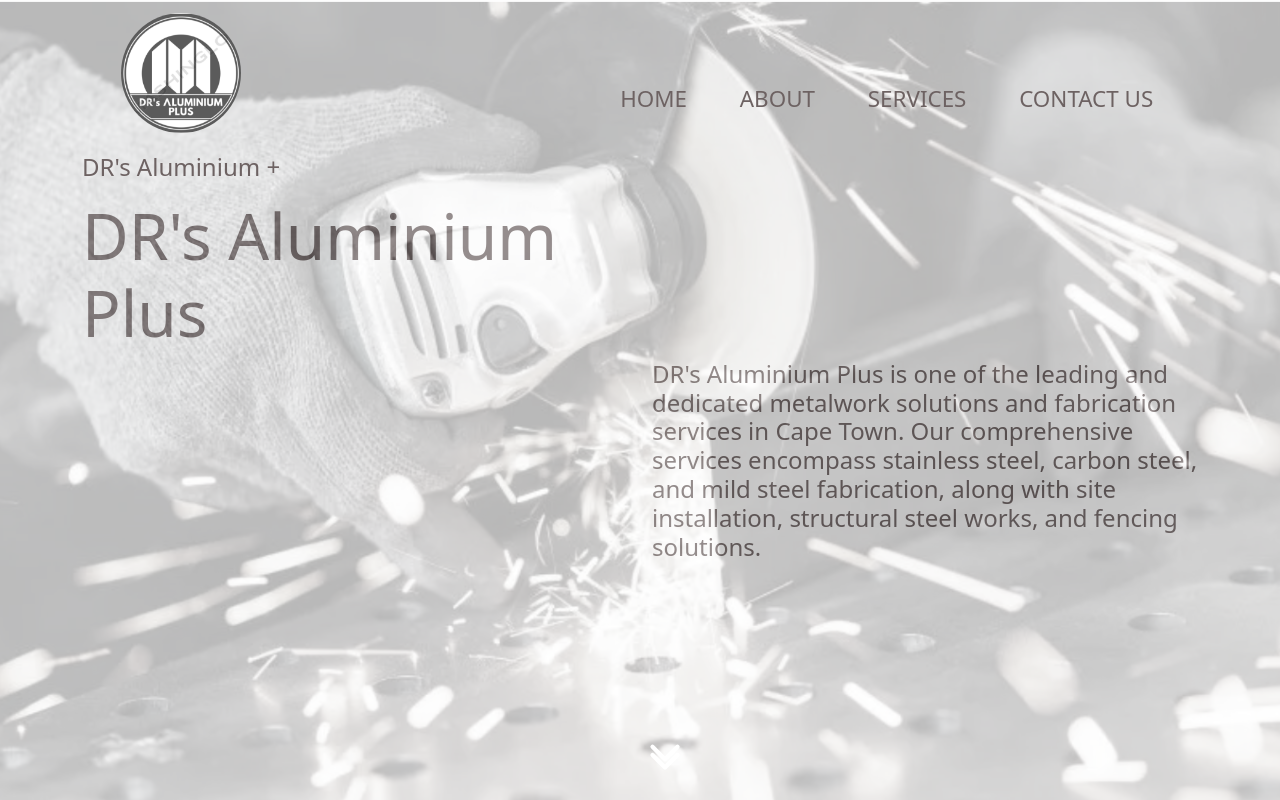
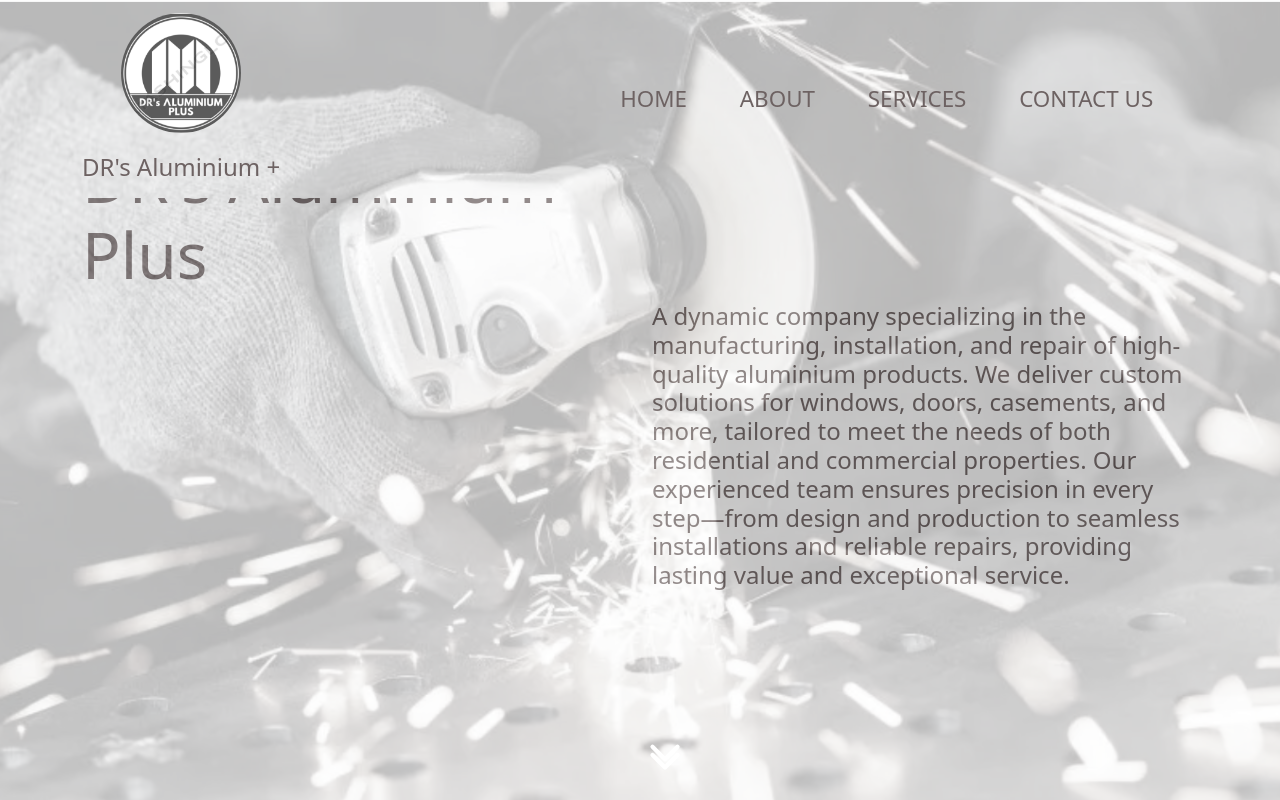
Before and after one commit to xolandaliso/react-app, a React (Create React App) app: page / in a window 1280 px wide. Shown: the top 800 px of the page. Built offline with nearby package versions, Linux system fonts and the light colour scheme.

Commit message:
nothing here

```diff
--- a/src/pages/home.js
+++ b/src/pages/home.js
@@ -52,11 +52,15 @@
         <div className="col-md-6">
           <div className="sub-text">
             <h4 className="fs-4 fw-normal">
-              DR's Aluminium Plus is one of the leading and dedicated metalwork
-              solutions and fabrication services in Cape Town. Our comprehensive
-              services encompass stainless steel, carbon steel, and mild steel
-              fabrication, along with site installation, structural steel works, and
-              fencing solutions.
+            A dynamic company specializing in the
+            manufacturing, installation, and repair
+            of high-quality aluminium products. We deliver
+            custom solutions for windows, doors, casements,
+            and more, tailored to meet the needs of both residential
+            and commercial properties. Our experienced team ensures
+            precision in every step—from design and production to seamless
+            installations and reliable repairs, providing lasting value and
+            exceptional service.
             </h4>
           </div>
         </div>
```
